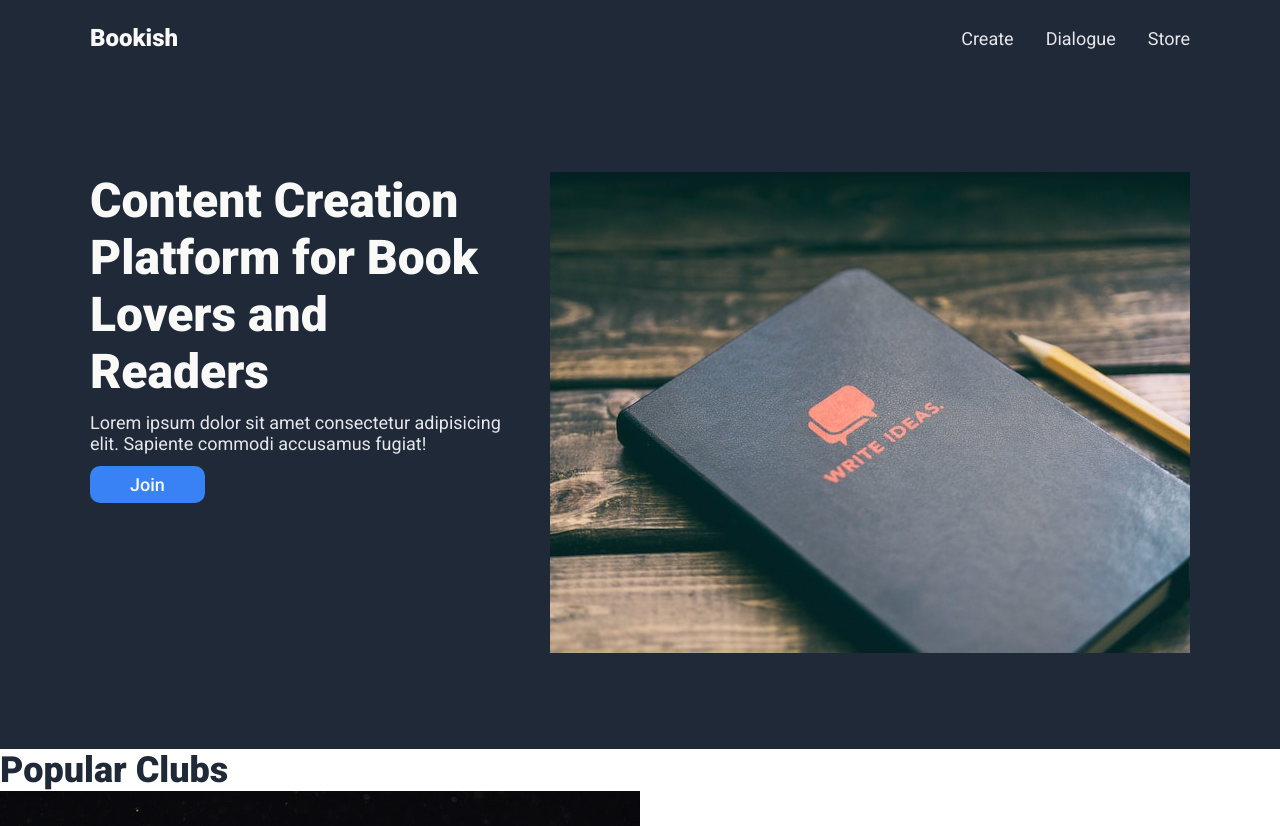
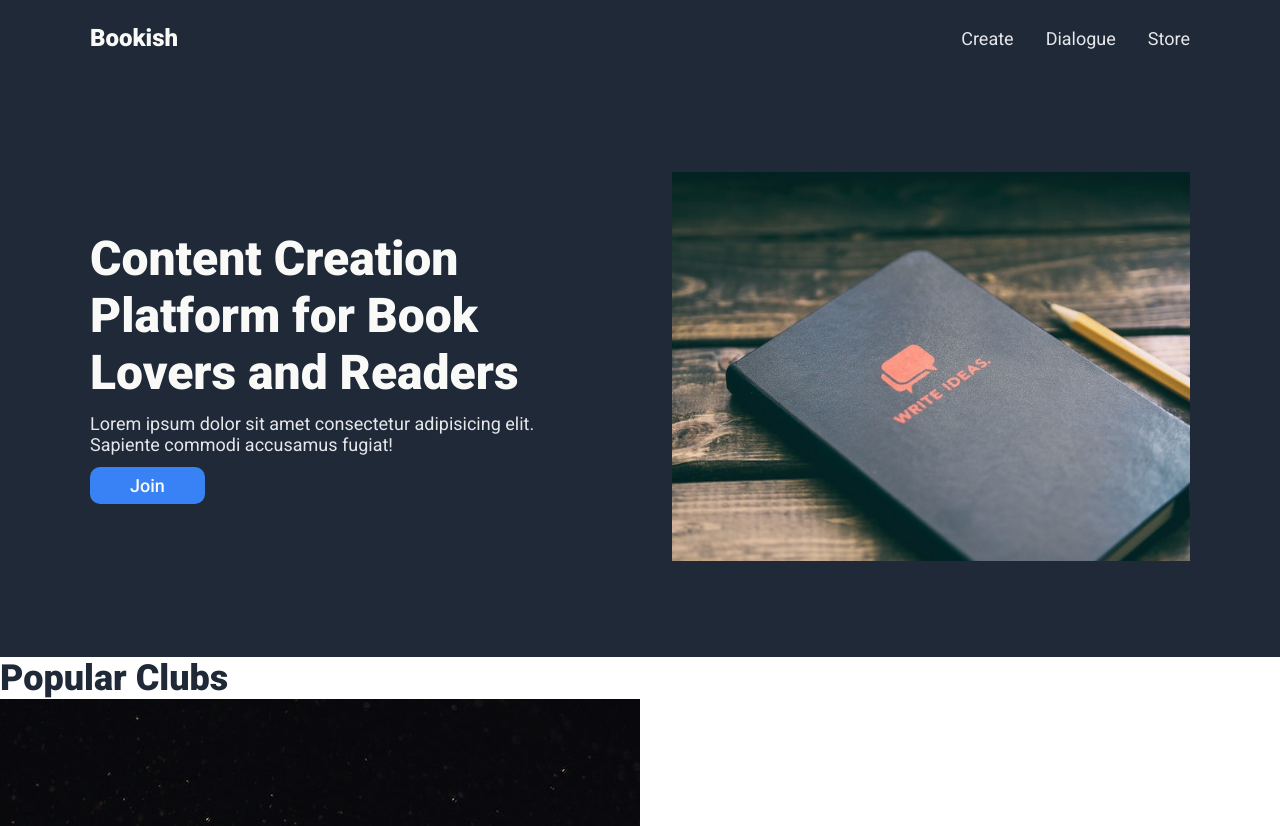
Before and after one commit to archetypish/odin-landing-page, a plain HTML site: page index.html in a window 1280 px wide. Shown: the top 826 px of the page. Drawn offline with Linux system fonts and the light colour scheme.

Commit message:
Fix image shrink issue with mix-width

```diff
--- a/style.css
+++ b/style.css
@@ -146,8 +146,8 @@ h2 {
 .hero-container {
   display: flex;
   justify-content: space-between;
-  align-items: flex-start;
-  gap: 32px;
+  align-items: center;
+  gap: 64px;
   padding: 96px 0;
 }
 
@@ -163,7 +163,6 @@ h2 {
   flex: 1 1 0;
 }
 .hero-img {
-  width: 100%;
-
+  min-width: 0;
   flex: 1 1 0;
 }
```
